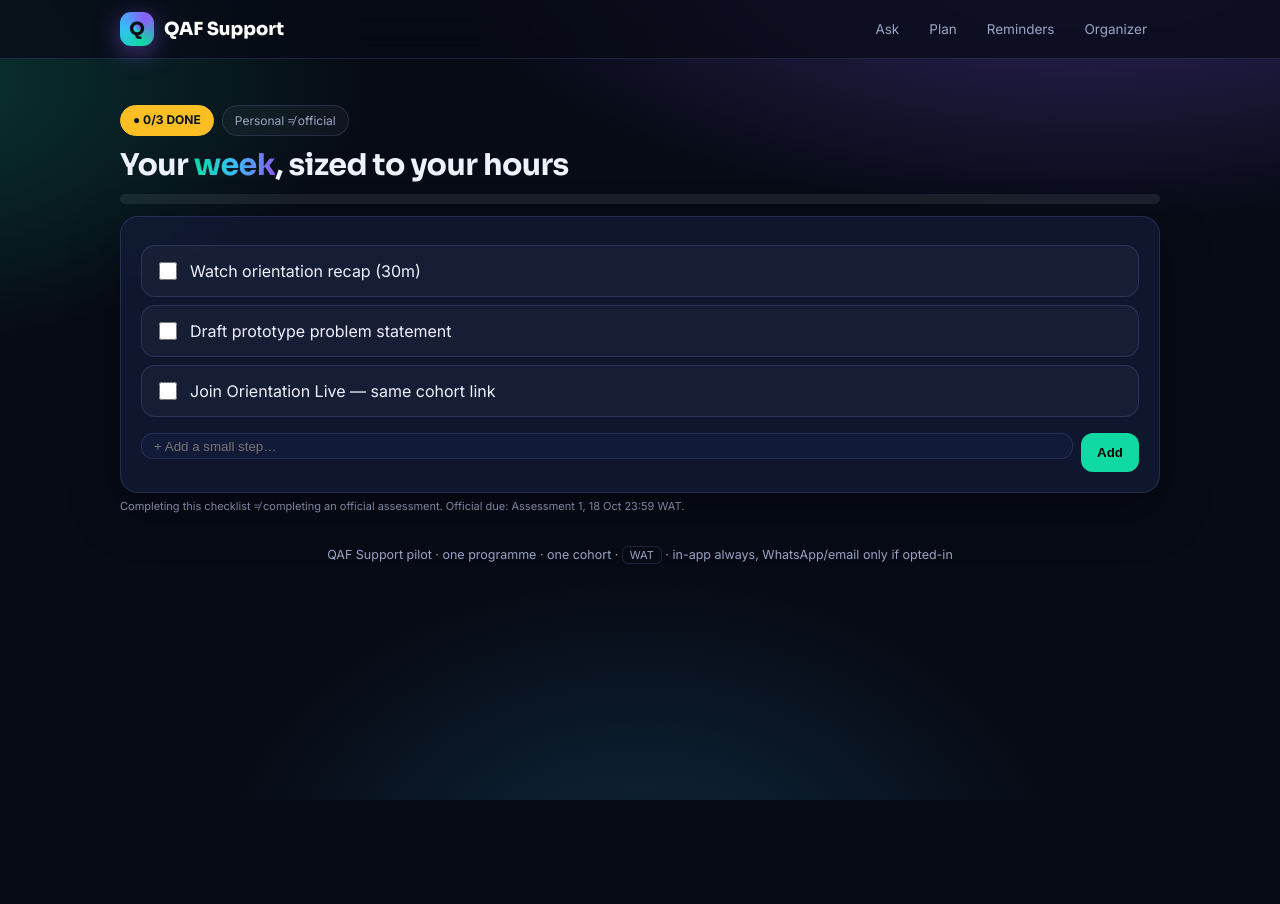
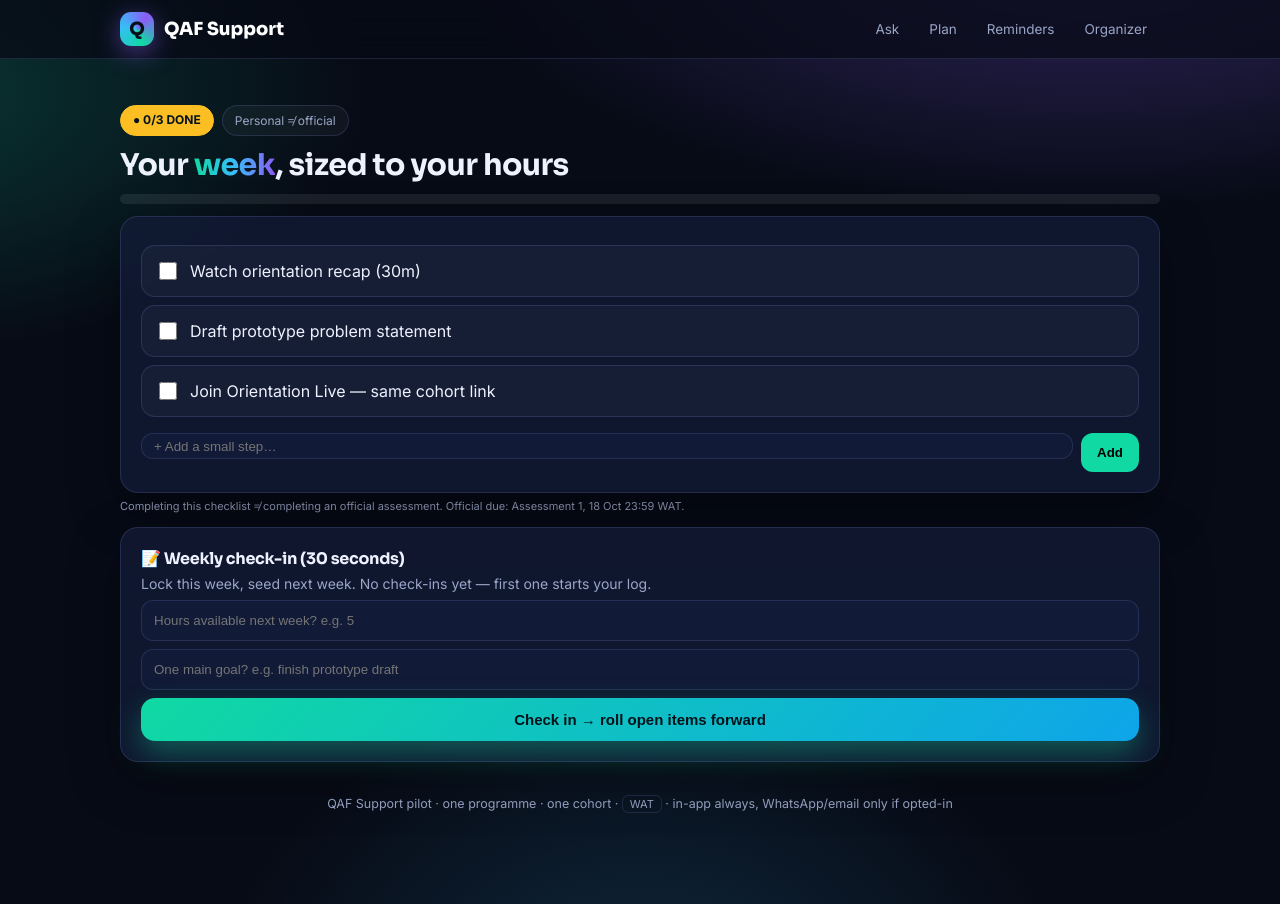
Before and after one commit to tbtechpro/qaf-support, a Next.js app in the folder web/: page /plan in a window 1280 px wide. Before the commit the page ends 800 px from the top, so only its background shows below. Built offline with nearby package versions, Linux system fonts and the light colour scheme.

Commit message:
Weekly check-in flow + Not-quite repair journey (29 tests green)

```diff
--- a/web/app/plan/page.tsx
+++ b/web/app/plan/page.tsx
@@ -9,6 +9,19 @@ export default function Plan() {
   }, []);
   useEffect(() => { if (items.length) try { localStorage.setItem("qaf-plan", JSON.stringify(items)); } catch {} }, [items]);
   const done = items.filter((i) => i.done).length;
+  const [hours, setHours] = useState("");
+  const [goal, setGoal] = useState("");
+  const [history, setHistory] = useState<{ d: string; done: number; total: number; hours: string; goal: string }[]>([]);
+  useEffect(() => { try { const h = localStorage.getItem("qaf-checkins"); if (h) setHistory(JSON.parse(h)); } catch {} }, []);
+  const checkin = () => {
+    const entry = { d: new Date().toISOString().slice(0, 10), done, total: items.length, hours: hours.trim() || "—", goal: goal.trim() || "—" };
+    const next = [entry, ...history].slice(0, 8);
+    setHistory(next);
+    try { localStorage.setItem("qaf-checkins", JSON.stringify(next)); } catch {}
+    setHours(""); setGoal("");
+    setItems((cur) => [...cur.filter((i) => !i.done), ...cur.filter((i) => i.done).map((i) => ({ ...i, done: false }))]);
+  };
+const box: React.CSSProperties = { padding: 12, borderRadius: 12, border: "1px solid var(--line)", background: "#111a36", color: "#fff", width: "100%" };
   return (
     <main>
       <div className="pills"><span className="pill hot">● {done}/{items.length} DONE</span><span className="pill">Personal ≠ official</span></div>
@@ -28,6 +41,20 @@ export default function Plan() {
         </div>
       </div>
       <p className="meta">Completing this checklist ≠ completing an official assessment. Official due: Assessment 1, 18 Oct 23:59 WAT.</p>
+      <div className="card" style={{ marginTop: 14 }}>
+        <h3>📝 Weekly check-in (30 seconds)</h3>
+        <p className="meta">Lock this week, seed next week. {history.length ? `Streak log: ${history.length} check-in(s), latest ${history[0].done}/${history[0].total} done.` : "No check-ins yet — first one starts your log."}</p>
+        <div style={{ display: "grid", gap: 8, marginTop: 8 }}>
+          <input value={hours} onChange={(e) => setHours(e.target.value)} placeholder="Hours available next week? e.g. 5" style={box} />
+          <input value={goal} onChange={(e) => setGoal(e.target.value)} placeholder="One main goal? e.g. finish prototype draft" style={box} />
+          <button className="btn btn-p" onClick={checkin}>Check in → roll open items forward</button>
+        </div>
+        {history.length > 0 && (
+          <table style={{ marginTop: 10 }}><thead><tr><th>Date</th><th>Done</th><th>Hours</th><th>Goal</th></tr></thead><tbody>
+            {history.map((h, i) => (<tr key={i}><td>{h.d}</td><td>{h.done}/{h.total}</td><td>{h.hours}</td><td>{h.goal}</td></tr>))}
+          </tbody></table>
+        )}
+      </div>
     </main>
   );
 }
--- a/web/lib/seed.ts
+++ b/web/lib/seed.ts
@@ -28,3 +28,12 @@ export function waLink(adminE164: string, text: string) {
   if (!adminE164) return "";
   return `https://wa.me/${adminE164.replace(/[^0-9]/g, "")}?text=${encodeURIComponent(text)}`;
 }
+// Repair journey (PRD Sec 9): one revised attempt per complaint, then human route. Never repeats the same text.
+export type RepairKind = "simpler" | "different" | "wrong" | "organizer";
+export function repairReply(kind: RepairKind, lastBot: string): { text: string; escalation: boolean } {
+  const short = lastBot.split("\n")[0].slice(0, 220);
+  if (kind === "simpler") return { text: `Simpler version: ${short}\nTell me which single step trips you up and I'll walk just that one. No jargon, one step at a time.`, escalation: false };
+  if (kind === "different") return { text: `Different angle on the same answer: ${short}\nExample-first: picture the finished result, then work backwards to today's smallest action. Want me to tailor it to your project stage?`, escalation: false };
+  if (kind === "wrong") return { text: `Thanks for flagging — I've marked this for organizer review so the underlying source gets fixed, not just this answer. In the meantime, treat it as unconfirmed and check with an organizer for anything deadline-critical.`, escalation: true };
+  return { text: `Understood — let's bring in a person. I'll prepare an editable WhatsApp summary of your question and what we've tried. Nothing sends until you approve it.`, escalation: true };
+}
```
Also changed, not shown: web/app/ask/page.tsx (+21 -3 lines), 1 other file (tests, documents, lock files or other folders).
